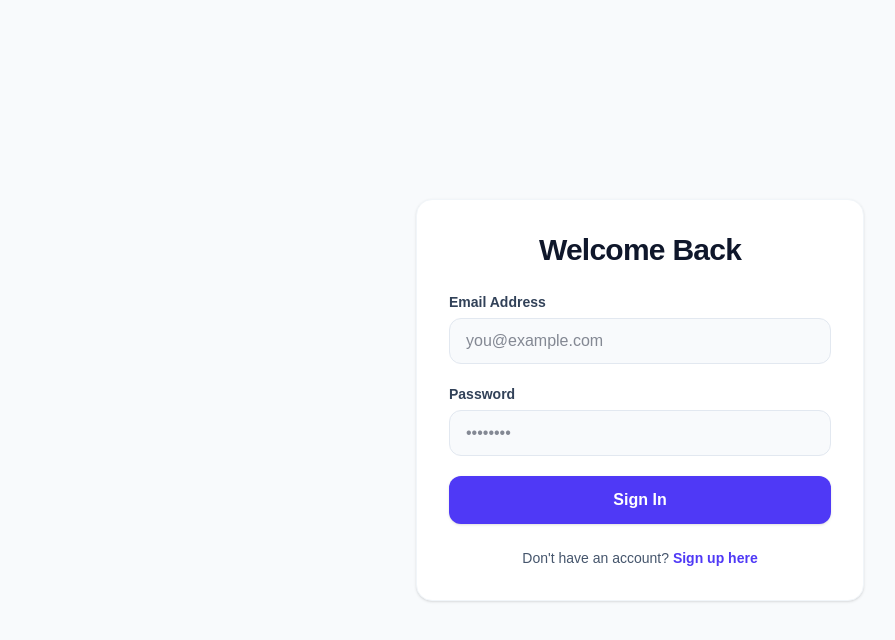
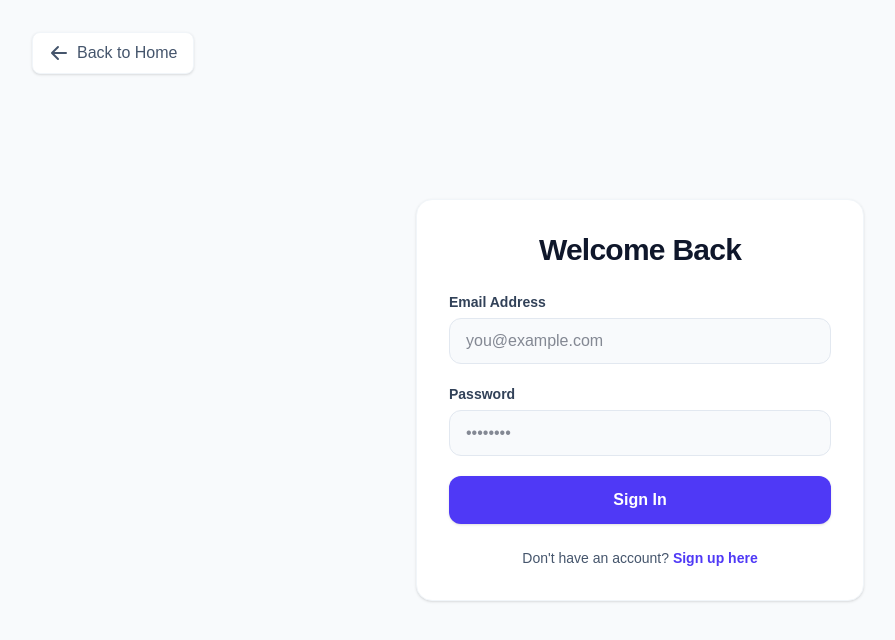
Before and after one commit to sheda3838/service-request-board, a Next.js app in the folder client/: page /login in a window 1280 px wide. Shown: the top 640 px of the page, without its empty margins (0-895 px from the left). Built offline with nearby package versions, Linux system fonts and the light colour scheme; no server answers.

Commit message:
chore(deploy): deploy frontend to Vercel and backend to Railway with MongoDB Atlas

```diff
--- a/client/app/layout.js
+++ b/client/app/layout.js
@@ -12,8 +12,8 @@ const geistMono = Geist_Mono({
 });
 
 export const metadata = {
-  title: "Create Next App",
-  description: "Generated by create next app",
+  title: "Service Request Board",
+  description: "Service Request Board - Post jobs and find workers",
 };
 
 export default function RootLayout({ children }) {
--- a/client/app/login/page.js
+++ b/client/app/login/page.js
@@ -41,7 +41,16 @@ export default function LoginPage() {
   };
 
   return (
-    <div className="min-h-screen flex items-center justify-center bg-slate-50 p-4">
+    <div className="min-h-screen flex items-center justify-center bg-slate-50 p-4 relative">
+      <Link
+        href="/"
+        className="absolute top-6 left-6 md:top-8 md:left-8 flex items-center text-slate-600 hover:text-indigo-600 transition-colors font-medium bg-white px-4 py-2 rounded-lg shadow-sm border border-slate-100"
+      >
+        <svg xmlns="http://www.w3.org/2000/svg" className="h-5 w-5 mr-2" viewBox="0 0 20 20" fill="currentColor">
+          <path fillRule="evenodd" d="M9.707 16.707a1 1 0 01-1.414 0l-6-6a1 1 0 010-1.414l6-6a1 1 0 011.414 1.414L5.414 9H17a1 1 0 110 2H5.414l4.293 4.293a1 1 0 010 1.414z" clipRule="evenodd" />
+        </svg>
+        Back to Home
+      </Link>
       <div className="max-w-md w-full bg-white p-8 rounded-2xl shadow-sm border border-slate-100">
         <h1 className="text-3xl font-bold text-slate-900 mb-6 text-center tracking-tight">
           Welcome Back
--- a/client/app/register/page.js
+++ b/client/app/register/page.js
@@ -45,7 +45,16 @@ export default function RegisterPage() {
   };
 
   return (
-    <div className="min-h-screen flex items-center justify-center bg-slate-50 p-4">
+    <div className="min-h-screen flex items-center justify-center bg-slate-50 p-4 relative">
+      <Link
+        href="/"
+        className="absolute top-6 left-6 md:top-8 md:left-8 flex items-center text-slate-600 hover:text-indigo-600 transition-colors font-medium bg-white px-4 py-2 rounded-lg shadow-sm border border-slate-100"
+      >
+        <svg xmlns="http://www.w3.org/2000/svg" className="h-5 w-5 mr-2" viewBox="0 0 20 20" fill="currentColor">
+          <path fillRule="evenodd" d="M9.707 16.707a1 1 0 01-1.414 0l-6-6a1 1 0 010-1.414l6-6a1 1 0 011.414 1.414L5.414 9H17a1 1 0 110 2H5.414l4.293 4.293a1 1 0 010 1.414z" clipRule="evenodd" />
+        </svg>
+        Back to Home
+      </Link>
       <div className="max-w-md w-full bg-white p-8 rounded-2xl shadow-sm border border-slate-100">
         <h1 className="text-3xl font-bold text-slate-900 mb-6 text-center tracking-tight">
           Create Account
```
